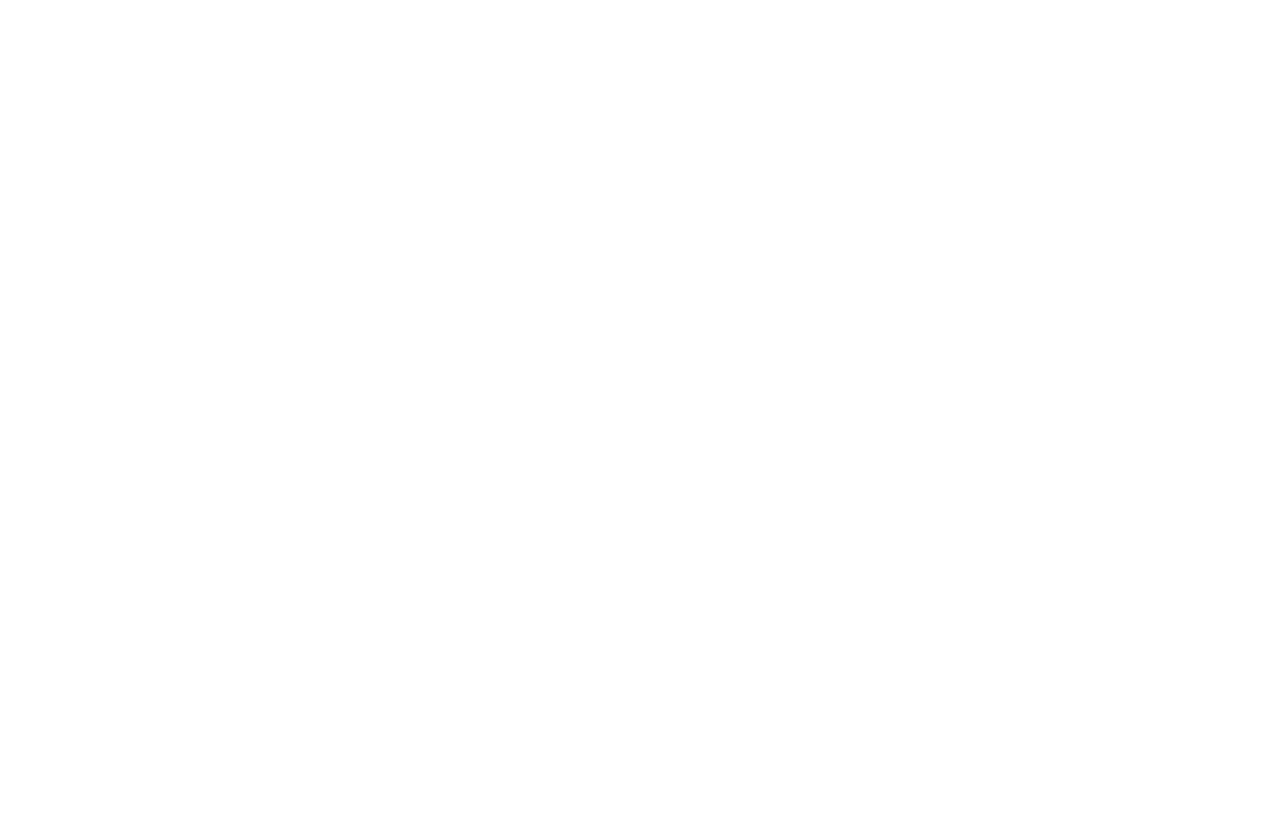
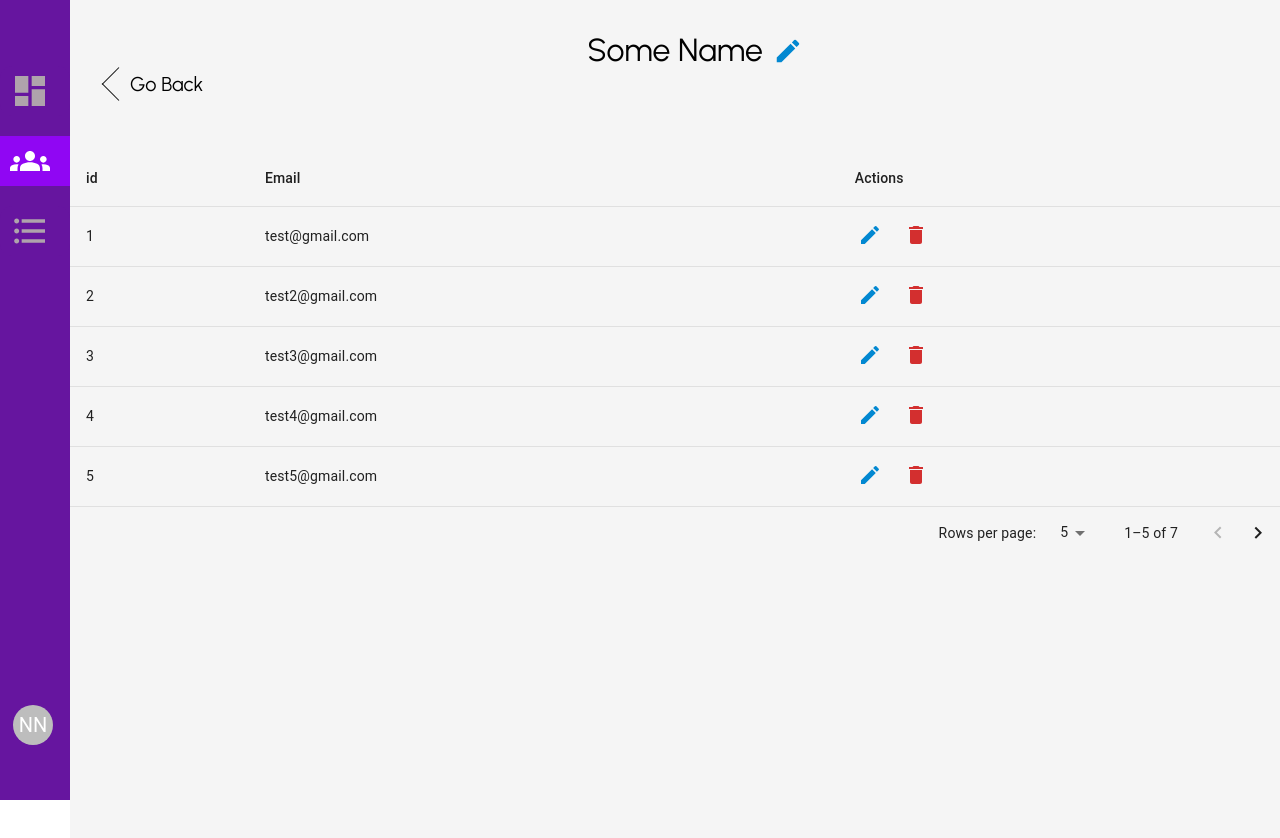
Before and after one commit to Nika380/Email-Marketing-Service, a React (Create React App) app in the folder mailchimp-clone-frontend/: page /groups/1 in a window 1280 px wide. Before the commit this address had no page. Shown: the top 838 px of the page. Before the commit the page ends 800 px from the top, so only its background shows below. Built offline with nearby package versions, Linux system fonts and the light colour scheme.

Commit message:
added group info page, paging for group info table, change gtoup name modal and styles for them

```diff
--- /dev/null
+++ b/mailchimp-clone-frontend/src/components/GroupsComponent.tsx
@@ -0,0 +1,21 @@
+import React from 'react'
+import { useNavigate } from 'react-router-dom'
+
+const GroupsComponent = ({groupName}: any) => {
+    const navigate = useNavigate();
+  return (
+    <div className='groups-component' onDoubleClick={() => navigate(`/groups/${groupName}`)}>
+        <ul>
+            <li>Group Name: </li>
+            <li>Some Name</li>
+        </ul>
+
+        <ul>
+            <li>Email Address Count: </li>
+            <li>10</li>
+        </ul>
+    </div>
+  )
+}
+
+export default GroupsComponent
--- a/mailchimp-clone-frontend/src/components/SideMenu.tsx
+++ b/mailchimp-clone-frontend/src/components/SideMenu.tsx
@@ -63,12 +63,12 @@
           <IconButton
             onClick={handleClick}
             size="small"
-            sx={{ ml: 2 }}
+            sx={{ ml: 1 }}
             aria-controls={open ? 'account-menu' : undefined}
             aria-haspopup="true"
             aria-expanded={open ? 'true' : undefined}
           >
-            <Avatar sx={{ width: 32, height: 32 }}>M</Avatar>
+            <Avatar sx={{ width: 40, height: 40 }}>NN</Avatar>
           </IconButton>
         </Tooltip>
       </Box>
@@ -83,7 +83,8 @@
           sx: {
             overflow: 'visible',
             filter: 'drop-shadow(0px 2px 8px rgba(0,0,0,0.32))',
-            mt: 1.5,
+            mt: -11.5,
+            ml: 3,
             '& .MuiAvatar-root': {
               width: 32,
               height: 32,
@@ -94,12 +95,12 @@
               content: '""',
               display: 'block',
               position: 'absolute',
-              top: 0,
-              right: 14,
+              bottom: 0,
+              left: 14,
               width: 10,
               height: 10,
               bgcolor: 'background.paper',
-              transform: 'translateY(-50%) rotate(45deg)',
+              transform: 'translateY(50%) rotate(-45deg)',
               zIndex: 0,
             },
           },
--- /dev/null
+++ b/mailchimp-clone-frontend/src/modals/ChangeGroupNameModal.tsx
@@ -0,0 +1,21 @@
+import { Button, Stack, TextField } from '@mui/material'
+import { useState } from 'react'
+
+const ChangeGroupNameModal = ({onModalClose, groupName, saveNewName}: any) => {
+
+    const [newGroupName, setNewGroupName] = useState<string>(groupName)
+
+  return (
+    <div className='group-name-modal close' onClick={(e) => onModalClose(e)}>
+        <div className="modal">
+            <TextField sx={{width:"100%"}} label="Change Group Name" value={newGroupName} onChange={(e) => setNewGroupName(e.target.value)}/>
+            <Stack direction="row-reverse" justifyContent="center" paddingTop="120px" spacing={5}>
+                <Button sx={{textTransform:"none"}} variant='contained' onClick={() => saveNewName(newGroupName)}>Save</Button>
+                <Button sx={{textTransform:"none"}} variant='outlined' color='error' className='close' onClick={(e) => onModalClose(e)}>Cancel</Button>
+            </Stack>
+        </div>
+    </div>
+  )
+}
+
+export default ChangeGroupNameModal
--- /dev/null
+++ b/mailchimp-clone-frontend/src/pages/GroupInfoPage.tsx
@@ -0,0 +1,143 @@
+import { Helmet } from 'react-helmet'
+import SideMenu from '../components/SideMenu'
+import { useNavigate } from 'react-router-dom'
+import { Stack, Table, TableBody, TableCell, TableHead, TablePagination, TableRow, Tooltip } from '@mui/material';
+import EditIcon from '@mui/icons-material/Edit';
+import DeleteIcon from '@mui/icons-material/Delete';
+import { SetStateAction, useState } from 'react';
+import ChangeGroupNameModal from '../modals/ChangeGroupNameModal';
+
+const rows = [
+    {
+        id: 1,
+        email: "test@gmail.com"
+    },
+    {
+        id: 2,
+        email: "test2@gmail.com"
+    },
+    {
+        id: 3,
+        email: "test3@gmail.com"
+    },
+    {
+        id: 4,
+        email: "test4@gmail.com"
+    },
+    {
+        id: 5,
+        email: "test5@gmail.com"
+    },
+    {
+        id: 1,
+        email: "test@gmail.com"
+    },
+    {
+        id: 2,
+        email: "test2@gmail.com"
+    }
+]
+
+const GroupInfoPage = () => {
+    const navigate = useNavigate();
+    const [showGroupChangeModal, setShowGroupChangeModal] = useState<boolean>(false);
+    const [groupName, setGroupName] = useState<string>("Some Name");
+    const [page, setPage] = useState(0);
+    const [rowsPerPage, setRowsPerPage] = useState(5);
+
+
+
+    const closeGroupChangeModal = (event: any) => {
+        if(event.target.classList.contains("close")) {
+            setShowGroupChangeModal(false);
+        }
+    }
+
+    const openGroupChangeModal = () => {
+        setShowGroupChangeModal(true);
+    }
+
+    const saveNewGroupName = (newName: SetStateAction<string>) => {
+        setGroupName(newName);
+        setShowGroupChangeModal(false);
+    }
+
+    const handleChangePage = (event: any, newPage: SetStateAction<number>) => {
+      setPage(newPage);
+    };
+
+    const handleChangeRowsPerPage = (event: { target: { value: string; }; }) => {
+      setRowsPerPage(parseInt(event.target.value, 10));
+      setPage(0);
+    };
+
+  return (
+    <><Helmet>
+        <title>Group Info</title>
+      </Helmet>
+
+            <button className='go-back-btn' onClick={() => navigate(-1)}>Go Back</button>
+            <SideMenu page={"groups"} />
+
+        <div className='group-info'>
+
+            <div className="header">
+                <h1>{groupName}
+                <Tooltip title="Edit Group Name">
+                    <button onClick={openGroupChangeModal} className='name-edit-btn'><EditIcon color='info' sx={{width: "100%", height:"30px"}}/></button>
+                </Tooltip>
+                </h1>
+
+            </div>
+
+            <div className="table-section">
+                <Table>
+                    <TableHead>
+                        <TableRow>
+                            <TableCell>id</TableCell>
+                            <TableCell>Email</TableCell>
+                            <TableCell>Actions</TableCell>
+                        </TableRow>
+                    </TableHead>
+
+                    <TableBody>
+
+                        {rows.slice(page * rowsPerPage, page * rowsPerPage + rowsPerPage).map(row => {
+                            return (
+                                <TableRow key={row.id}>
+                                    <TableCell>{row.id}</TableCell>
+                                    <TableCell>{row.email}</TableCell>
+                                    <TableCell>
+                                        <Stack direction='row' spacing={2}>
+                                        <button className='action-btn'><EditIcon color='info' /></button>
+                                        <button className='action-btn'><DeleteIcon color='error' /></button>
+                                        </Stack>
+                                    </TableCell>
+                                </TableRow>
+                            )
+                            })}
+
+
+                    </TableBody>
+                </Table>
+                <TablePagination
+                    rowsPerPageOptions={[5, 10, 25]}
+                    component="div"
+                    count={7}
+                    rowsPerPage={rowsPerPage}
+                    page={page}
+                    onPageChange={handleChangePage}
+                    onRowsPerPageChange={handleChangeRowsPerPage}
+                    />
+            </div>
+
+            {showGroupChangeModal && <ChangeGroupNameModal onModalClose={closeGroupChangeModal} groupName={groupName} saveNewName={saveNewGroupName}/>}
+        </div>
+
+
+
+    </>
+  )
+}
+
+export default GroupInfoPage
--- a/mailchimp-clone-frontend/src/pages/Groups.tsx
+++ b/mailchimp-clone-frontend/src/pages/Groups.tsx
@@ -1,10 +1,27 @@
 import React from 'react'
 import SideMenu from '../components/SideMenu'
+import GroupsComponent from '../components/GroupsComponent'
 
 const Groups = () => {
   return (
     <div className='groups'>
         <SideMenu page={"groups"}/>
+        <div className="content">
+          <div className="header">
+              <h1 className="title">Groups For Bulk Email Sending</h1>
+          </div>
+
+
+        <div className="groups-list">
+          <GroupsComponent groupName1={"name"}/>
+          <GroupsComponent />
+          <GroupsComponent />
+          <GroupsComponent />
+          <GroupsComponent />
+        </div>
+
+        </div>
+
     </div>
   )
 }
--- a/mailchimp-clone-frontend/src/routes/RouteComp.tsx
+++ b/mailchimp-clone-frontend/src/routes/RouteComp.tsx
@@ -8,25 +8,26 @@
 import PasswordReset from '../pages/PasswordReset';
 import Groups from '../pages/Groups';
 import EmailLists from '../pages/EmailLists';
+import GroupInfoPage from '../pages/GroupInfoPage';
 
 const RouteComp = () => {
     const { auth, setAuth }: any = useContext(AuthContext);
     const navigate = useNavigate();
     const location = useLocation();
 
-    useEffect(() => {
-        const checkAuth = JSON.parse(localStorage.getItem("jwtToken") || "null");
-        const now = new Date();
-        if(location.pathname === '/dashboard') {
-          if(checkAuth?.jwtToken !== "" && checkAuth?.expireTime > now) {
-            setAuth(true)
-        } else {
-            setAuth(false)
-            localStorage.removeItem('jwtToken');
-            navigate('/')
-        }
-        }
-      }, [auth, setAuth])
+    // useEffect(() => {
+    //     const checkAuth = JSON.parse(localStorage.getItem("jwtToken") || "null");
+    //     const now = new Date();
+    //     if(location.pathname === '/dashboard') {
+    //       if(checkAuth?.jwtToken !== "" && checkAuth?.expireTime > now) {
+    //         setAuth(true)
+    //     } else {
+    //         setAuth(false)
+    //         localStorage.removeItem('jwtToken');
+    //         navigate('/')
+    //     }
+    //     }
+    //   }, [auth, setAuth])
 
 
   return (
@@ -37,6 +38,7 @@
           <Route path='/dashboard' element={<Dashboard />} />
           <Route path='/reset-password' element={<PasswordReset />} />
           <Route path='/groups' element={<Groups />}/>
+          <Route path='/groups/:name' element={<GroupInfoPage />}/>
           <Route path='/email-lists' element={<EmailLists />} />
     </Routes>
   )
--- /dev/null
+++ b/mailchimp-clone-frontend/src/styles/_group-info.scss
@@ -0,0 +1,35 @@
+.group-info{
+    min-height: 100vh;
+    width: calc(100% - 70px);
+    margin-left: 70px;
+    background-color: #f5f5f5;
+    display: flex;
+    flex-direction: column;
+    gap: 50px;
+    .header{
+        display: flex;
+        justify-content: center;
+        position: relative;
+        h1{
+            font-family: Urbanist;
+            font-weight: 400;
+            position: relative;
+        }
+        .name-edit-btn{
+            background: none;
+            position: absolute;
+            right: -40px;
+            bottom: 0;
+        }
+
+    }
+
+    .table-section{
+        width: 100%;
+        min-height: 100vh;
+        .action-btn{
+            background: none;
+            width: 30px;
+        }
+    }
+}
--- a/mailchimp-clone-frontend/src/styles/_sideMenu.scss
+++ b/mailchimp-clone-frontend/src/styles/_sideMenu.scss
@@ -9,11 +9,15 @@
     flex-direction: column;
     padding: 50px 0 50px 0;
     justify-content: space-between;
+    z-index: 10;
     ul{
-        min-width: 300%;
+        min-width: 100%;
         display: flex;
         flex-direction: column;
         gap: 20px;
+        &:hover{
+            min-width: 300%;
+        }
         li{
             padding-left: 10px;
             width: 70px;
--- /dev/null
+++ b/mailchimp-clone-frontend/src/styles/modals/_group-name-modal.scss
@@ -0,0 +1,20 @@
+.group-name-modal{
+    width: 100%;
+    height: 100%;
+    position: fixed;
+    top: 0;
+    right: 0;
+    display: flex;
+    justify-content: center;
+    align-items: center;
+    background-color: rgba(140, 140, 140, 0.5);
+    z-index: 11;
+    .modal{
+        width: 800px;
+        height: 300px;
+        background-color: white;
+        border-radius: 15px;
+        padding: 50px;
+        z-index: 12;
+    }
+}
--- a/mailchimp-clone-frontend/src/styles/styles.scss
+++ b/mailchimp-clone-frontend/src/styles/styles.scss
@@ -25,11 +25,12 @@
     background: none;
     font-size: 20px;
     position: absolute;
-    top: 70px;
-    left: 100px;
+    top: 72px;
+    left: 130px;
     transition: 300ms ease-in-out;
     font-family: Urbanist;
     font-weight: 400;
+    z-index: 1;
     &::after,
     &::before{
         content: '';
@@ -64,3 +65,5 @@
 @import './modals/bomb_mail_modal';
 @import './groups';
 @import './sideMenu';
+@import './group-info';
+@import "./modals/group-name-modal";
```
Also changed, not shown: mailchimp-clone-frontend/src/styles/_groups.scss (+61 -0 lines).
